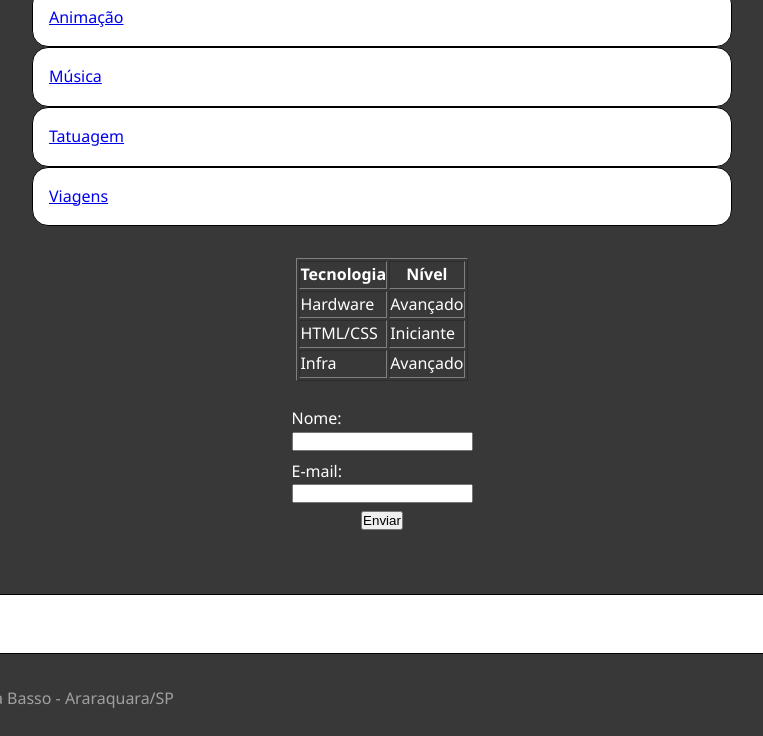
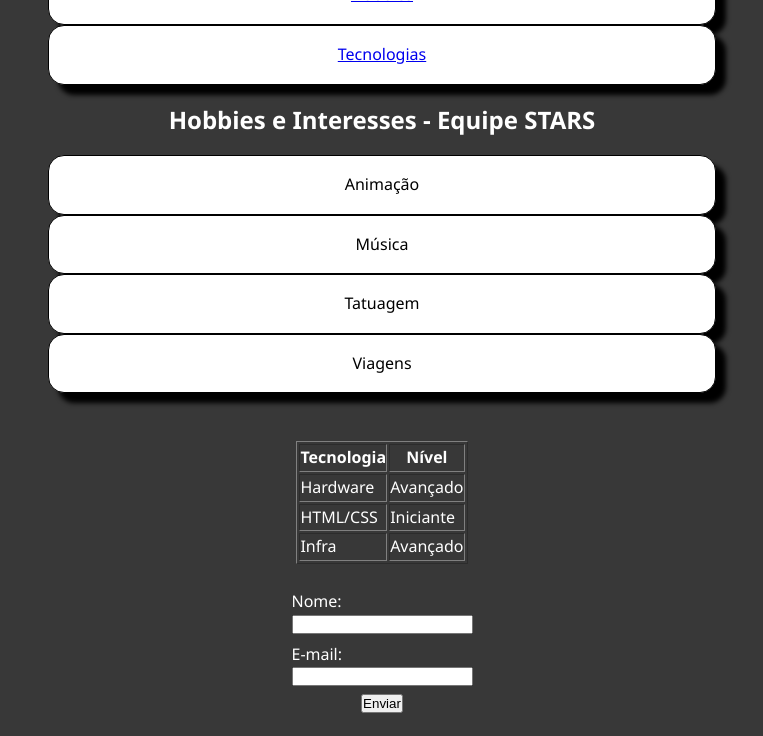
Before and after one commit to gabrielavictorferraz321/mini-pc, a plain HTML site: page index.html in a window 1280 px wide. Shown: the part 283-1019 px from the top of the page, without its empty margins (258-1021 px from the left). Drawn offline with Linux system fonts and the light colour scheme.

Commit message:
Finalizado

```diff
--- a/index.html
+++ b/index.html
@@ -10,25 +10,32 @@
 
 <body>
     <header>
-        <img src="img\logo.png" alt="Stars" class="Apresentação" />
+        <img src="img\logo.png" alt="Stars" class="apresentacao" />
         <h1>Equipe STARS</h1>
         <p>Informática</p>
     </header>
 
     <nav>
-        <main>
-            <section class="hobbies">
-                <h2>Hobbies e Interesses - Equipe STARS</h2>
         <ul>
-                    <li><a href="#hobbies">Animação</a></li>
-                    <li><a href="#hobbies">Música</a></li>
-                    <li><a href="#hobbies">Tatuagem</a></li>
-                    <li><a href="#hobbies">Viagens</a></li>
+            <li><a href="#hobbies">Hobbies</a></li>
+            <li><a href="#competencias">Tecnologias</a></li>
         </ul>
-            </section>
     </nav>
 
-    <table border="1">
+    <main>
+        <section class="hobbies" id="hobbies">
+            <h2>Hobbies e Interesses - Equipe STARS</h2>
+
+            <ul>
+                <li>Animação</li>
+                <li>Música</li>
+                <li>Tatuagem</li>
+                <li>Viagens</li>
+            </ul>
+
+        </section>
+
+        <table border="1" class="competencias" id="competencias">
             <thead>
                 <tr>
                     <th>Tecnologia</th>
@@ -56,7 +63,7 @@
         </table><br>
 
         <form>
-        <fieldset>
+            <fieldset class="contato">
                 <label for="name">Nome:</label>
 
                 <input type="text" id="name" name="name">
--- a/style.css
+++ b/style.css
@@ -29,12 +29,11 @@ header img {
     height: 100px;
 }
 
-
 p {
     color: var(--texto);
 }
 
-main {
+main, nav {
     max-width: 700px;
     margin: 0 auto;
 }
@@ -48,9 +47,11 @@ li {
     background: var(--borda);
     padding: 1rem;
     list-style: none;
+    color: black;
     border: 1px solid black;
     border-radius: 1rem;
-
+    box-shadow: 10px 10px 5px black;
+    text-align: center;
 }
 
 table {
@@ -68,8 +69,27 @@ form {
 
     fieldset {
         border: 0;
-
         display: flex;
         flex-direction: column;
     }
 }
+
+.links h2 {
+    text-align: center;
+}
+
+section {
+    text-align: center;
+}
+
+ul {
+    font-family: "Segoe UI", sans-serif;
+    background: var(--fundo);
+    color: var(--letra);
+    line-height: 1.6;
+    padding: 1rem;
+}
+
+footer {
+    text-align: center;
+}
```
Lines whose indentation alone changed are shown as unchanged.
